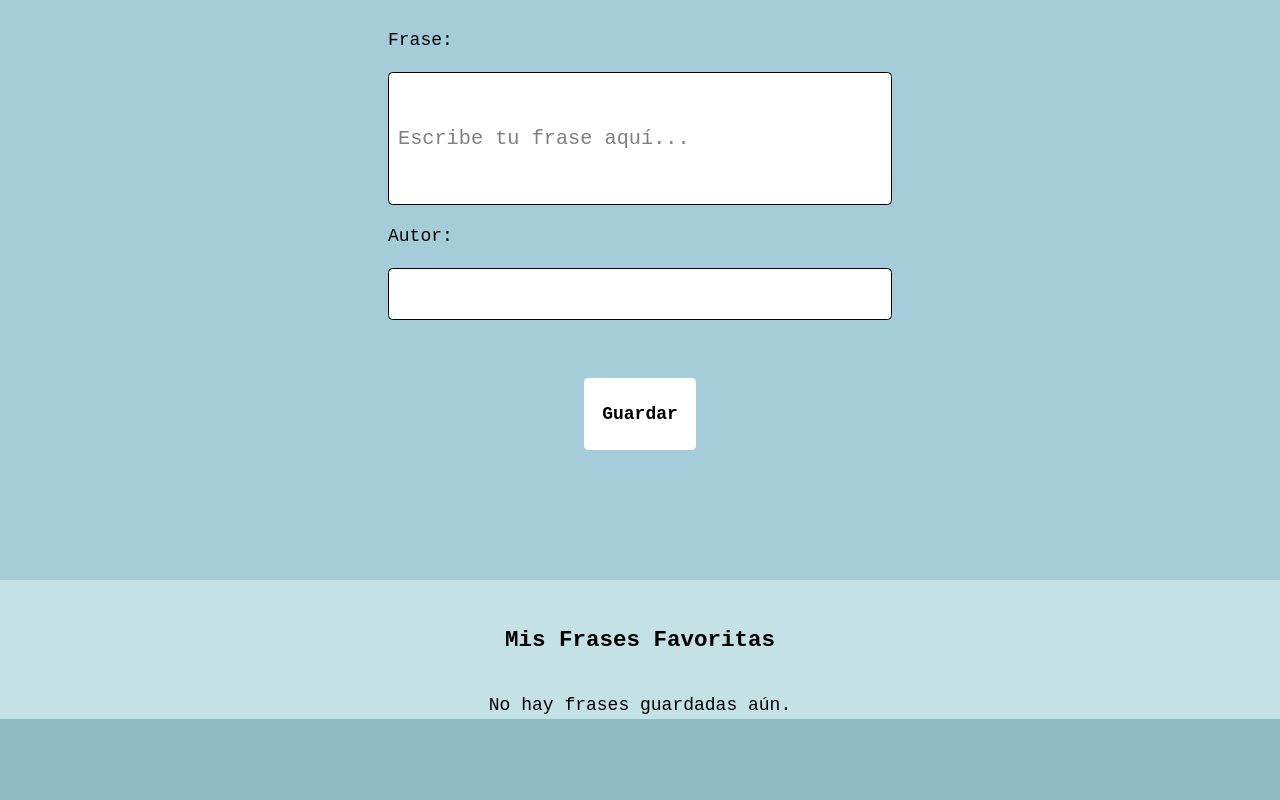
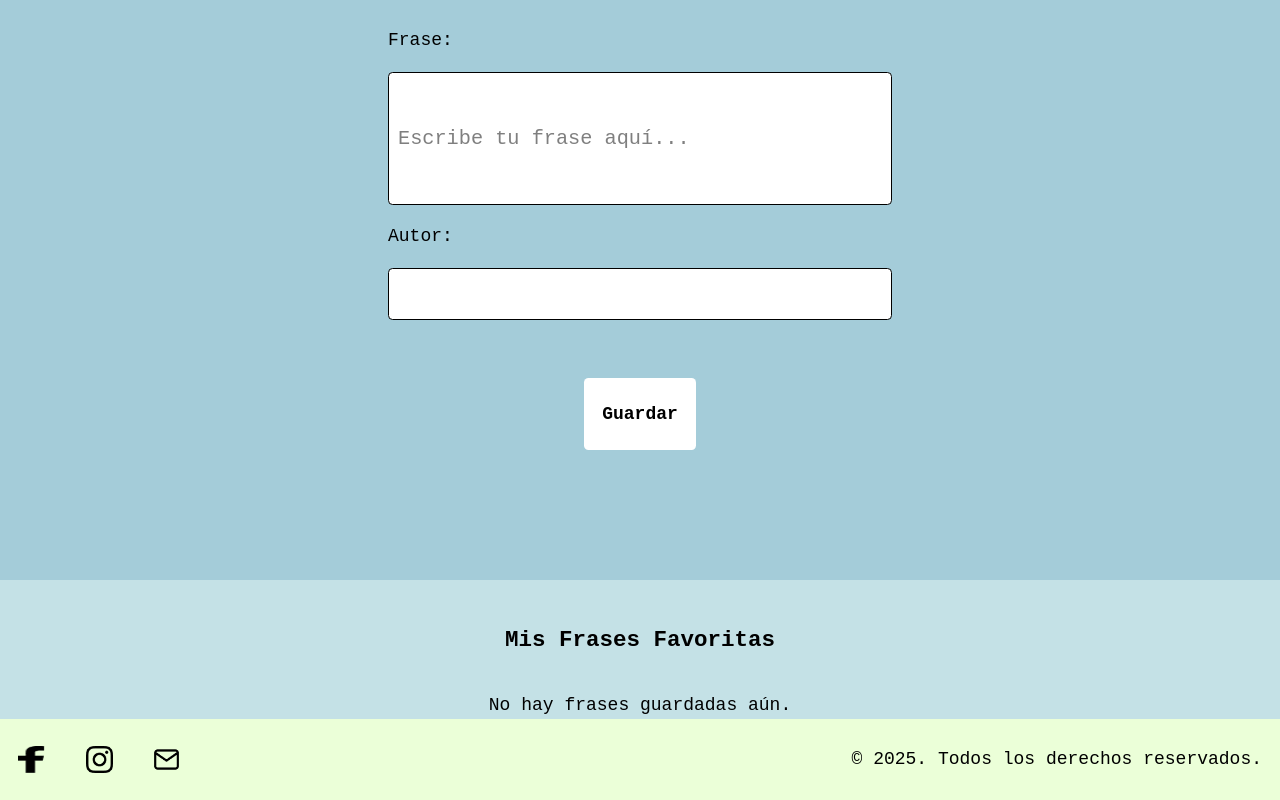
Before and after one commit to miaryl/p7_proyecto4, a React (Vite) app: page / in a window 1280 px wide. Shown: the part 1291-2091 px from the top of the page. Before the commit the page ends 2010 px from the top, so only its background shows below. Built offline with nearby package versions, Linux system fonts and the light colour scheme; a web font is replaced by a local one.

Commit message:
Include footer in dev branch

```diff
--- a/src/App.jsx
+++ b/src/App.jsx
@@ -9,6 +9,7 @@ import Bg from './components/bg/Bg.jsx'
 import { useEffect, useState } from "react"
 import QuoteList from './components/quotes/QuoteList.jsx'
 import { Toaster, toast } from 'react-hot-toast';
+import Footer from './components/footer.jsx'
 
 
 function App() {
@@ -100,6 +101,7 @@ error={error}
 <h2 className="text-xl font-bold mt-10">Mis Frases Favoritas</h2>
 <QuoteList quotes={quotes} />
 </section>
+  <Footer />
 </>
 )
 }
```
